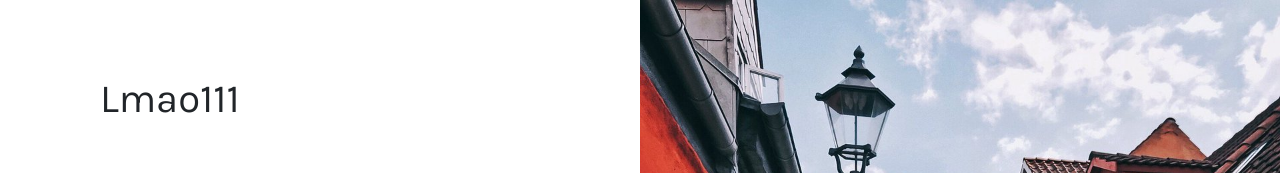
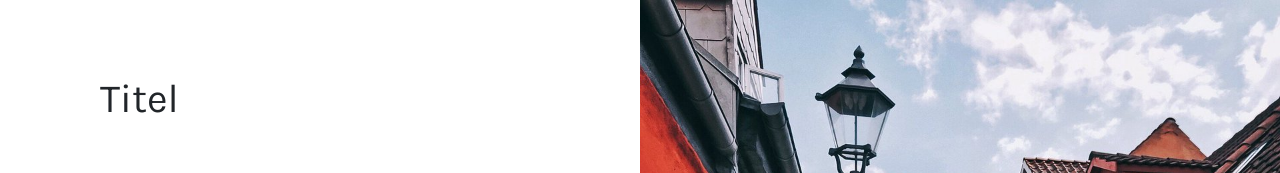
Before and after one commit to ida715e20/ida715e20, a plain HTML site: page index.html in a window 1280 px wide. Shown: the top 173 px of the page. Drawn offline with nearby package versions, Linux system fonts and the light colour scheme.

Commit message:
Update index.html

```diff
--- a/index.html
+++ b/index.html
@@ -16,7 +16,7 @@
       <div class="row">
         <div class="col-sm-6 login-section-wrapper">
           <div class="brand-wrapper">
-          <h1>Lmao111</h1>
+          <h1>Titel</h1>
           </div>
           <div class="login-wrapper my-auto">
             <h2 class="login-title">Log ind</h2>
```
